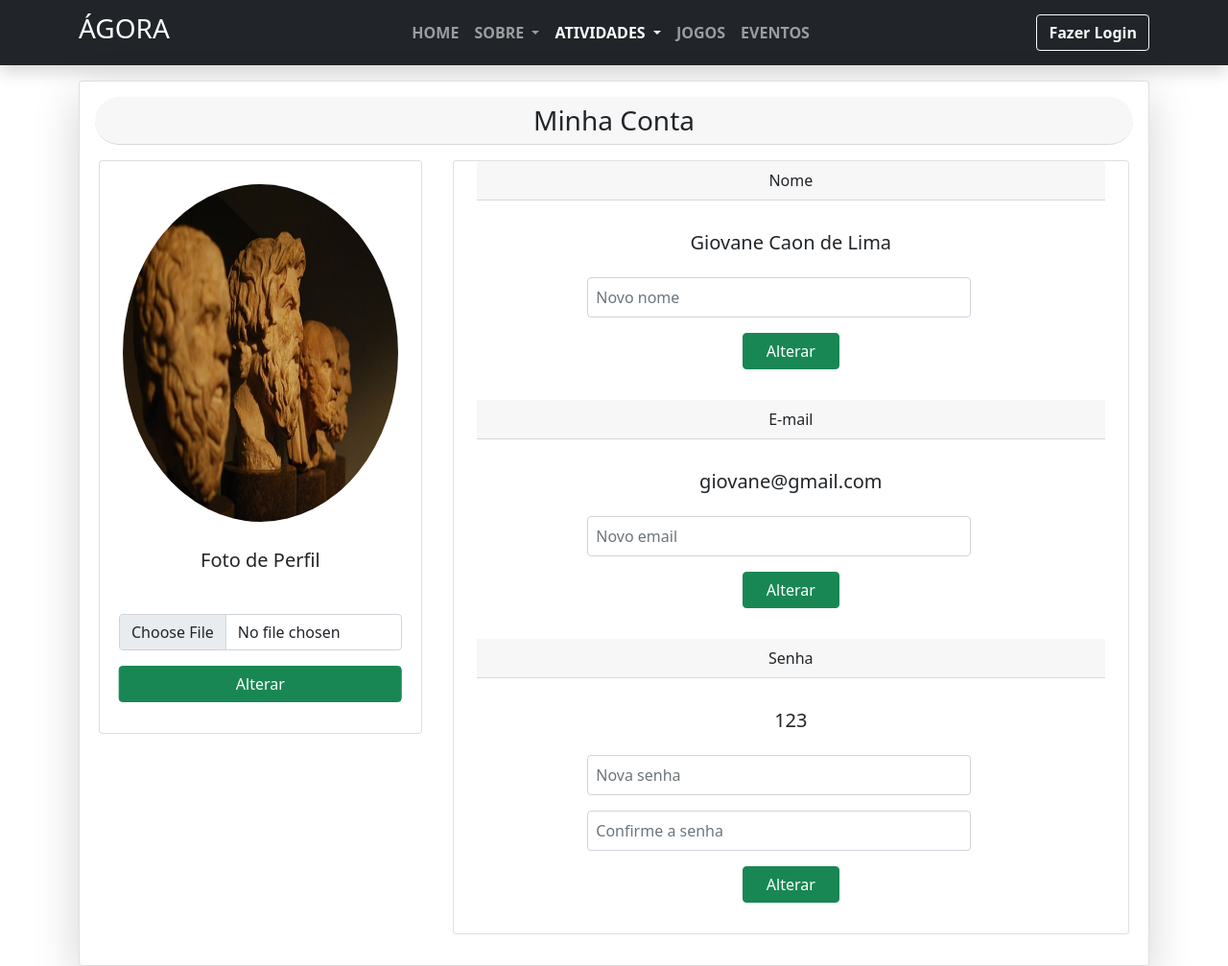
After one commit to GiovaneCaonDeLima/agoraifms, a PHP site: page /Conta.php in a window 1280 px wide. The commit adds this page. Shown: the whole page at 96% size. Run offline with PHP 8.4, Linux system fonts and the light colour scheme; data comes from the database, SQL or seed files in the repository.

Commit message:
layout editar conta criado

```diff
--- a/Cabeçalho.php
+++ b/Cabeçalho.php
@@ -80,12 +80,15 @@
         </div>
 
         <div class="d-flex gap-3">
-        <?php if (isset($_SESSION["email"])) :
-          echo '<p class="text-light">Usuário: '.$_SESSION["email"].'</p>
-          <a role="button" class="btn btn-outline-light" href="Logout.php"><strong>Sair</strong></a>';
+          <?php if (isset($_SESSION["email"])) :
+            echo '<p class="text-light">Usuário: ' . $_SESSION["email"] . '</p>
+            <a role="button" class="btn btn-outline-light" href="Conta.php"><strong>Conta</strong></a>
+            <a role="button" class="btn btn-outline-light" href="Logout.php"><strong>Sair</strong></a>';
           else :
-            echo '<a role="button" class="btn btn-outline-light" href="FormLogin.php"><strong>Fazer Login</strong></a>';
-          endif ?>
+            echo '
+            <a role="button" class="btn btn-outline-light" href="FormLogin.php"><strong>Fazer Login</strong></a>';
+          endif
+          ?>
         </div>
 
       </div>
--- /dev/null
+++ b/Conta.php
@@ -0,0 +1,190 @@
+<?php require_once('Cabeçalho.php'); ?>
+<?php require_once('Conexao.php'); ?>
+
+<?php
+// ATUALIZAR OS DADOS PERFIL, PARA SEREM GERADOS NOVAMENTE DEPOIS
+require_once('Conexao.php');
+$comando_sql = "select * from usuario order by email";         //instrucao sql para todos os alunos
+$dadosSql = $conexao->query($comando_sql);               //executa instrucao sql e salva o resultado do sql
+$vetorLista = $dadosSql->fetch_all(MYSQLI_ASSOC); // pega todos os registros e coloca em um vetor de registros
+
+// var_dump($Lista)
+
+// foreach ($vetorLista as $Registro) :
+// $id = $Registro["id"];
+// $nome = $Registro["nome"];
+// $email = $Registro["email"];
+// $senha = $Registro["senha"];
+// endforeach
+?>
+
+<div class="row">
+
+    <div class="col">
+        <div class="card shadow-lg">
+
+            <div class="card-body">
+                <h3 class="card-header text-center rounded-pill"> Minha Conta</h5>
+
+                    <!-- MSG DE STATUS  -->
+                    <?php if (isset($_GET["msg"])) :
+                        if($_GET['msg'] == "1"){
+                            echo '<h5 class="bg-success container rounded text-light text-center p-1">
+                            Cadastro atualizado com sucesso</h5>';}
+                        else {
+                            echo '<h5 class="bg-danger container rounded text-light text-center p-1">
+                            Senhas diferentes</h5>';}
+                    endif
+                    ?>
+
+                    <div class="row">
+
+                        <!-- FOTO (lado esquerdo) -->
+                        <div class="col-4 p-3">
+
+                            <div class="card">
+
+                                <!-- FOTO E TÍTULO  -->
+                                <div class="cart-header">
+                                    <img class="img-fluid rounded-circle p-4" style="width: 500px; height: 400px;"
+                                    src="fotos/240520211626FilosofiaAntiga.jpg" alt="">
+                                    <h5 class="text-center p-1">Foto de Perfil</h5>
+                                </div>
+
+                                <div class="card-body">
+                                    <!-- FORM ALTERAR FOTO  -->
+                                    <form action="alterarConta.php" method="post">
+                                        <div class="col d-grid gap-3 p-3">
+
+                                            <!-- INPUT FOTO  -->
+                                            <div class="row">
+                                                <input type="file" name="foto" id="foto" class="form-control">
+                                            </div>
+
+                                            <!-- BOTÃO  -->
+                                            <div class="row">
+                                                <button type="submit"
+                                                class="px-4 btn btn-success position-relative top-50
+                                                start-50 translate-middle">Alterar</button>
+                                            </div>
+                                        </div>
+                                    </form>
+                                    <!-- FIM FORM ALTERAR FOTO  -->
+                                </div>
+
+                            </div>
+                        </div>
+                        <!-- FIM FOTO (lado esquerdo)  -->
+
+                        <!-- DADOS (lado direito) -->
+                        <div class="col-8 p-3 d-flex justify-content-center">
+
+                            <div class="card container">
+                                <!-- TÍTULO  -->
+                                <div class="card-header text-center">Nome</div>
+
+                                <!-- FORM ALTERAR NOME  -->
+                                <form action="alterarConta.php" class="container p-3" method="post">
+                                    <div class="col d-grid gap-3 p-3">
+
+                                        <div class="row text-center">
+                                            <label for="">
+                                                <h5>Giovane Caon de Lima</h5>
+                                            </label>
+                                        </div>
+
+                                        <div class="row">
+                                            <div class="col d-grid gap-3">
+                                                <!-- INPUT NOVO NOME  -->
+                                                <div class="row container ">
+                                                    <input type="text" name="nome" id="nome"
+                                                    class="form-control p-2 mx-auto"
+                                                    placeholder="Novo nome" style="width: 25rem;">
+                                                </div>
+                                                <!-- BOTÃO ALTERAR NOME  -->
+                                                <div class="row mx-auto">
+                                                    <button type="submit" class="px-4 btn btn-success">Alterar</button>
+                                                </div>
+                                            </div>
+                                        </div>
+
+                                    </div>
+                                </form>
+                                <!-- FIM FORM ALTERAR NOME  -->
+
+                                <!-- TÍTULO  -->
+                                <div class="card-header text-center">E-mail</div>
+
+                                <!-- FORM ALTERAR EMAIL  -->
+                                <form action="alterarConta.php" class="container p-3" method="post">
+                                    <div class="col d-grid gap-3 p-3">
+
+                                        <div class="row text-center">
+                                            <label for="">
+                                                <h5>giovane@gmail.com</h5>
+                                            </label>
+                                        </div>
+
+                                        <div class="row">
+                                            <div class="col d-grid gap-3">
+                                                <!-- INPUT NOVO EMAIL  -->
+                                                <div class="row container">
+                                                    <input type="text" name="email" id="email"
+                                                    class="form-control p-2 mx-auto" placeholder="Novo email"
+                                                    style="width: 25rem;">
+                                                </div>
+                                                <!-- BOTÃO ALTERAR EMAIL  -->
+                                                <div class="row mx-auto">
+                                                    <button type="submit" class="px-4 btn btn-success">Alterar</button>
+                                                </div>
+                                            </div>
+                                        </div>
+                                    </div>
+                                </form>
+                                <!-- FIM FORM ALTERAR EMAIL  -->
+
+                                <!-- TÍTULO  -->
+                                <div class="card-header text-center">Senha</div>
+
+                                <!-- FORM ALTERAR SENHA  -->
+                                <form action="alterarConta.php" class="container p-3" method="post">
+                                    <div class="col d-grid gap-3 p-3">
+
+                                        <div class="row text-center">
+                                            <label for="">
+                                                <h5>123</h5>
+                                            </label>
+                                        </div>
+                                        <div class="row">
+
+                                            <div class="col d-grid gap-3">
+                                                <!-- INPUT ALTERAR SENHA  -->
+                                                <div class="row container">
+                                                    <input type="text" name="senha" id="senha"
+                                                    class="form-control p-2 mx-auto" placeholder="Nova senha"
+                                                    style="width: 25rem;">
+                                                </div>
+                                                <!-- INPUT CONFIRMAR SENHA  -->
+                                                <div class="row container">
+                                                    <input type="text" name="senha2" id="senha2"
+                                                    class="form-control p-2 mx-auto" placeholder="Confirme a senha"
+                                                    style="width: 25rem;">
+                                                </div>
+                                                <!-- BOTÃO ALTERAR SENHA  -->
+                                                <div class="row mx-auto">
+                                                    <button type="submit" class="px-4 btn btn-success">Alterar</button>
+                                                </div>
+                                            </div>
+                                        </div>
+                                    </div>
+                                </form>
+                                <!-- FIM FORM ALTERAR SENHA  -->
+
+                            </div>
+                        </div> <!-- FIM DADOS (lado direito) -->
+                    </div>
+            </div>
+        </div>
+    </div>
+</div>
+<?php require_once("Rodape.php") ?>
--- a/FormLogin.php
+++ b/FormLogin.php
@@ -126,7 +126,7 @@
                             <label class="form-check-label" for="inlineRadio1">Aluno</label>
                         </div>
                         <div class="form-check form-check-inline">
-                            <input class="form-check-input" type="radio" name="perfil" id="perfil" value="professor">
+                            <input class="form-check-input" type="radio" name="perfil" id="perfil" value="professor" disabled>
                             <label class="form-check-label" for="inlineRadio2">Professor</label>
                         </div>
                     </div>
```
Also changed, not shown: alterarConta.php (added, +22 -0 lines), fotos/240520212046FilosofiaAntiga.jpg (added).
